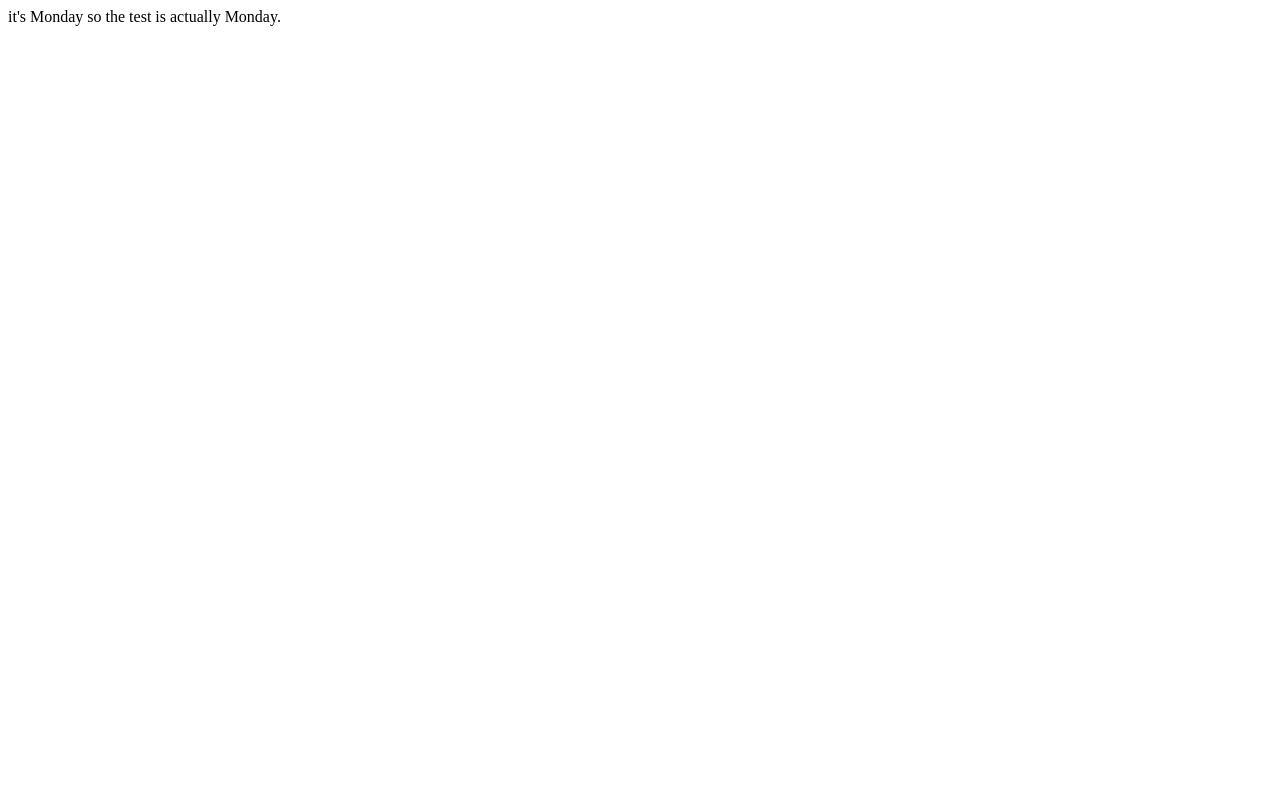
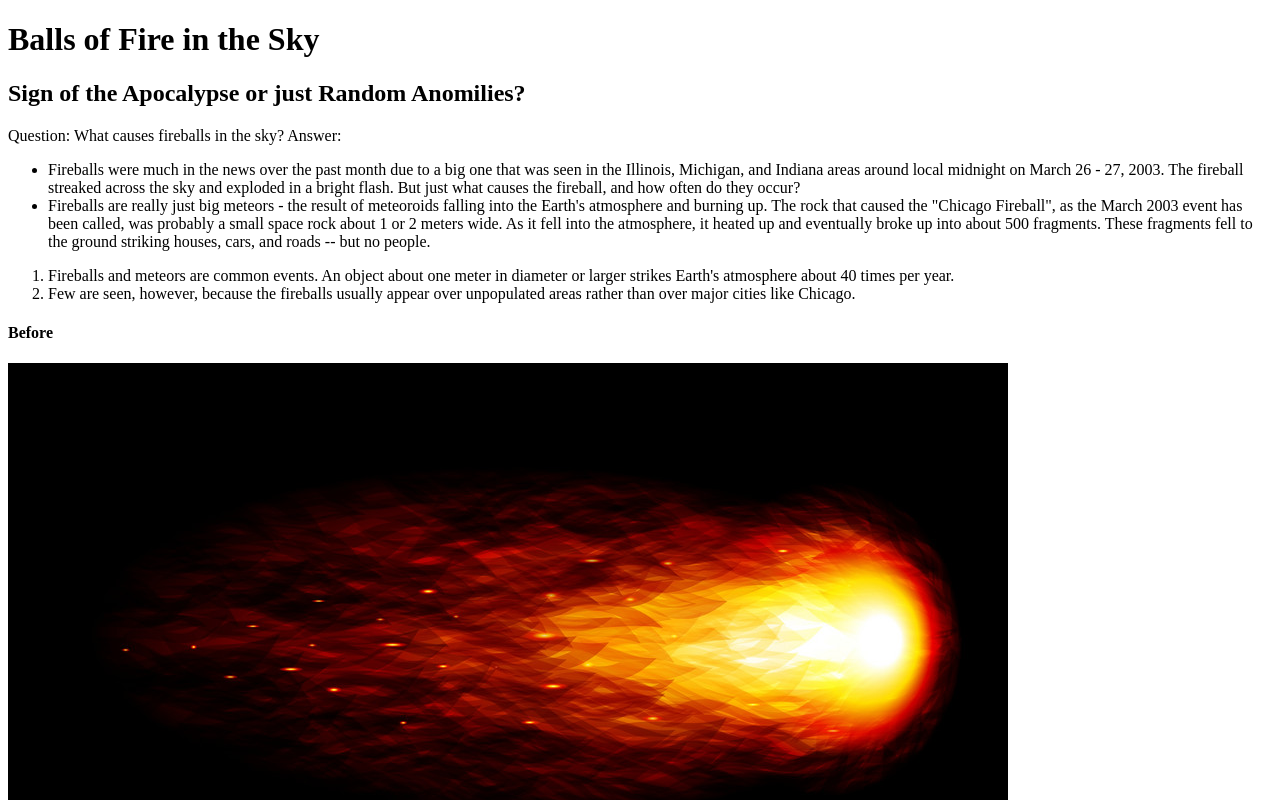
Before and after one commit to RockyT85/test, a plain HTML site: page index.html in a window 1280 px wide. Shown: the top 800 px of the page. Drawn offline with Linux system fonts and the light colour scheme.

Commit message:
your message

```diff
--- a/index.html
+++ b/index.html
@@ -6,7 +6,40 @@
 </head>
 
 <body>
-it's Monday so the test is actually Monday.
+<h1>Balls of Fire in the Sky</h1>
+<h2>Sign of the Apocalypse or just Random Anomilies?</h2>
+<h3></h3>
+<p>Question:
+What causes fireballs in the sky?
+
+Answer:
+
+
+
+
+ </p>
+
+<ul>
+  <li>Fireballs were much in the news over the past month due to a big one that was seen in the Illinois, Michigan, and Indiana areas around local midnight on March 26 - 27, 2003. The fireball streaked across the sky and exploded in a bright flash. But just what causes the fireball, and how often do they occur?</li>
+    <li>Fireballs are really just big meteors - the result of meteoroids falling into the Earth's atmosphere and burning up. The rock that caused the "Chicago Fireball", as the March 2003 event has been called, was probably a small space rock about 1 or 2 meters wide. As it fell into the atmosphere, it heated up and eventually broke up into about 500 fragments. These fragments fell to the ground striking houses, cars, and roads -- but no people.</li>
+</ul>
+
+<ol>
+  <li>Fireballs and meteors are common events. An object about one meter in diameter or larger strikes Earth's atmosphere about 40 times per year.</li>
+    <li>Few are seen, however, because the fireballs usually appear over unpopulated areas rather than over major cities like Chicago.</li>
+</ol>
+<div class="main">
+  <h4>Before</h4>
+</div>
+<img alt="fireballs" src="images/fireball-vector-3207759.jpg">
+
+<div class="main">
+  <h5>After</h5>
+</div>
+<img alt="fireballs" src="../images/fireball-vector-3207759.jpg">
+
+
+<a href="https://google.com" target="_blank">To learn More search yourself</a>
 </body>
 
 </html>
```
Also changed, not shown: images/fireball-vector-3207759.jpg (added), 1 other file.
